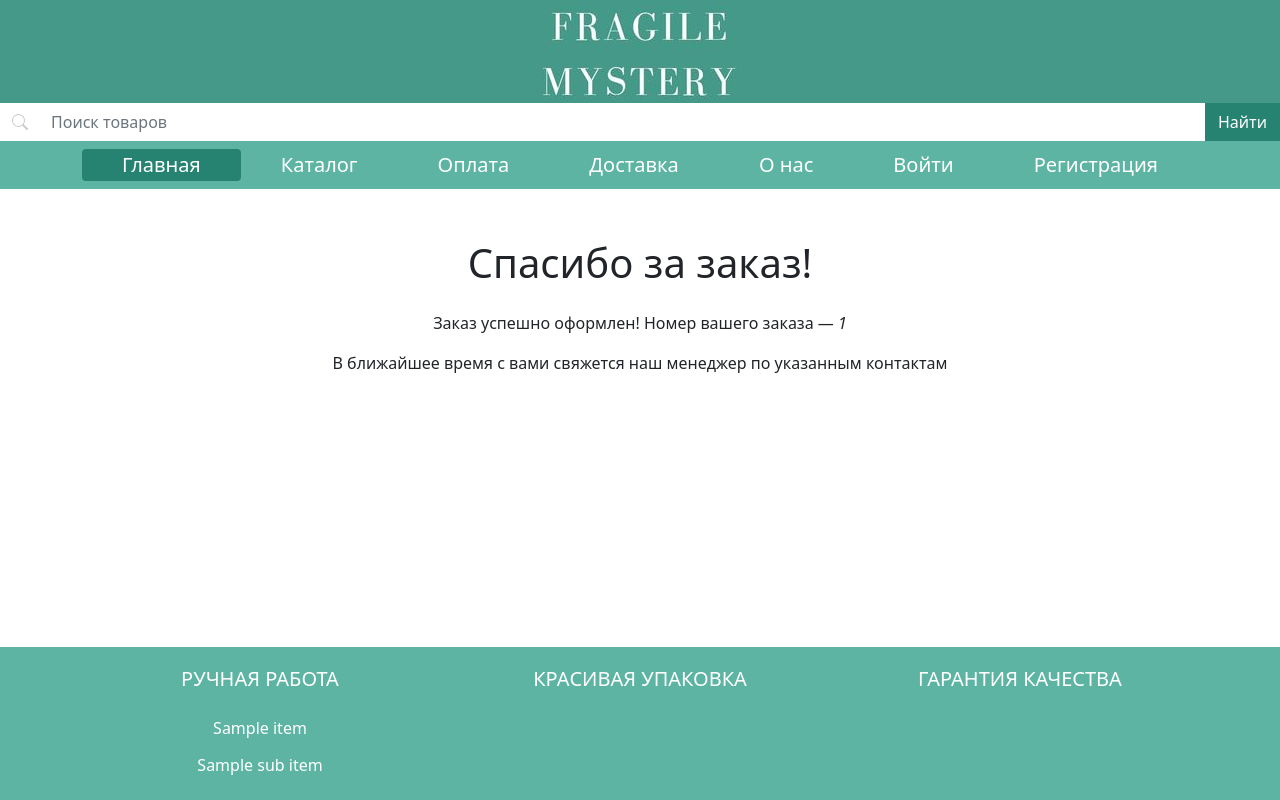
After one commit to Daniil-Solo/Jewelry-Shop-on-Django, a Django app: template jewshop/order/templates/order/create_order_done.html in a window 1280 px wide. The commit adds this page. Run offline with Django 4.2, Linux system fonts and the light colour scheme; the template is opened without the code that fills it: most values are stand-ins (such as "Sample title", 1, 10 or a date in 2020).

Commit message:
add design for order done

```diff
--- a/jewshop/core/static/core/css/styles.css
+++ b/jewshop/core/static/core/css/styles.css
@@ -284,7 +284,7 @@ section#search{
     text-decoration:none;
 }
 /*----------------Заказ-------------------*/
-section#order{
+section#order-complete, section#order{
     margin-top: 50px;
     margin-bottom: 100px;
 }
--- /dev/null
+++ b/jewshop/order/templates/order/create_order_done.html
@@ -0,0 +1,15 @@
+{% extends 'core/content.html'%}
+
+{% block maincontent %}
+<section id="order-complete">
+    <div class="container">
+        <h6 class="text-center display-6">Спасибо за заказ!</h6>
+        <p class="text-center mt-4">
+            Заказ успешно оформлен! Номер вашего заказа — <i>{{order_number}}</i>
+        </p>
+        <p class="text-center">
+            В ближайшее время с вами свяжется наш менеджер по указанным контактам
+        </p>
+    </div>
+</section>
+{% endblock %}
```
